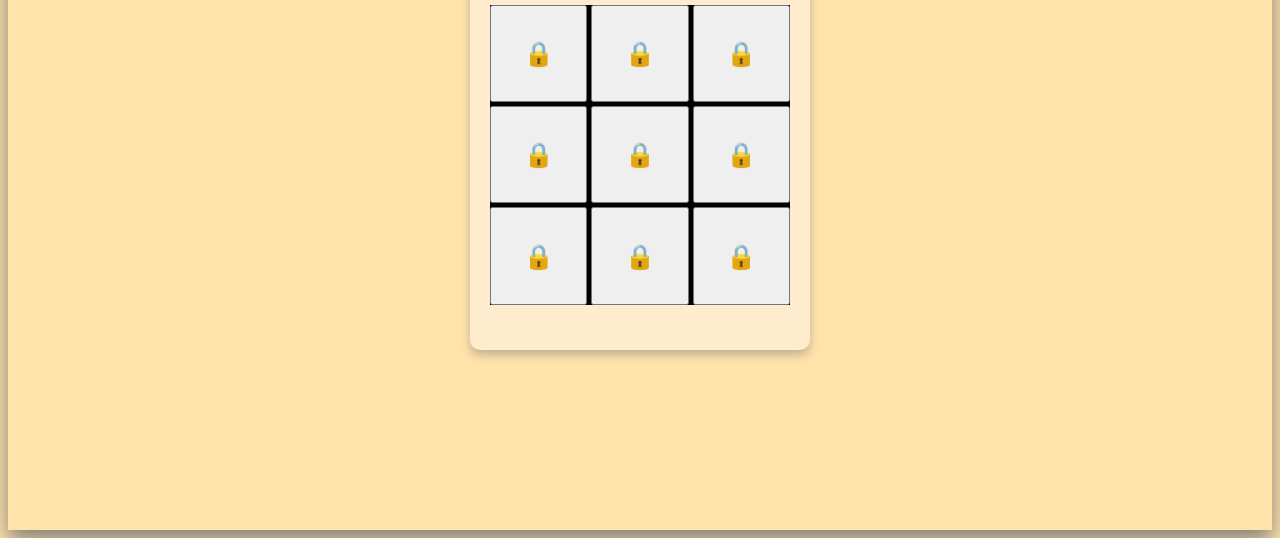
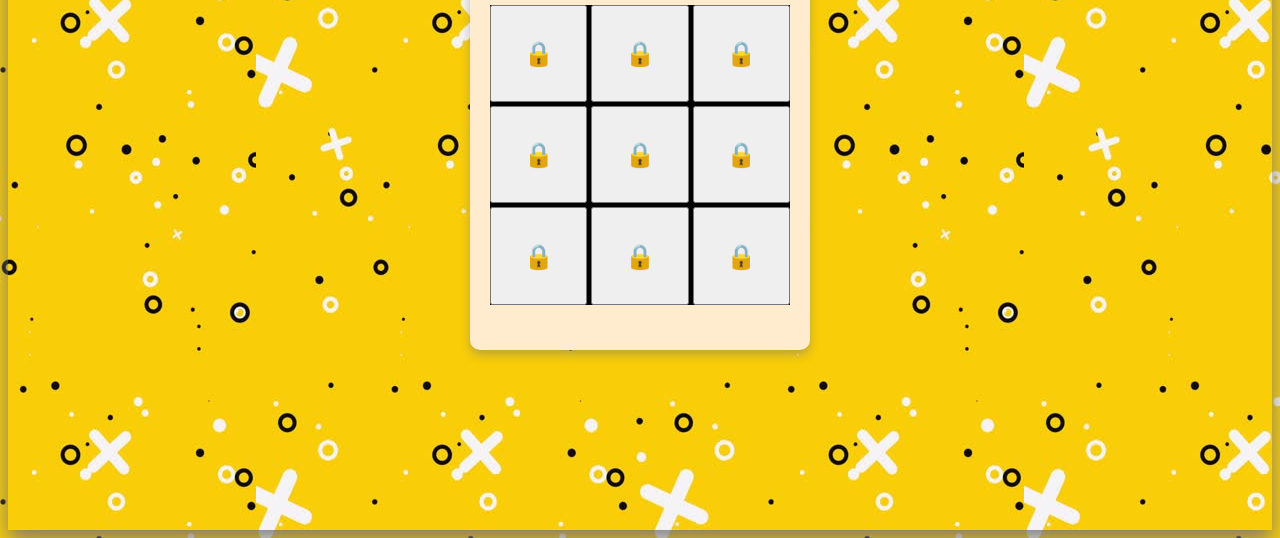
Before and after one commit to dipesh-2874/TIC-TAC-TOE, a plain HTML site: page index.html in a window 1280 px wide. Shown: the part 278-816 px from the top of the page. Drawn offline with Linux system fonts and the light colour scheme.

Commit message:
Update style

```diff
--- a/style.css
+++ b/style.css
@@ -11,7 +11,7 @@ body{
   display: flex;
   justify-content: center;
   align-items: center;
-  background:rgb(255, 227, 170);
+  background-image: url(pic/gettyimages-1406147229-640x640.jpg);
   background-position: center;
   box-shadow: 0 10px 20px rgba(115, 115, 115, 0.889);
 }
```
